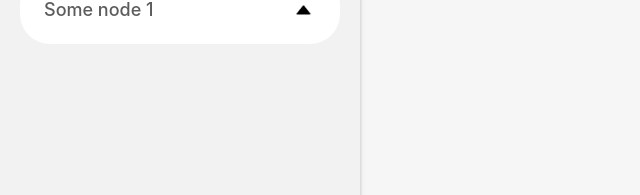
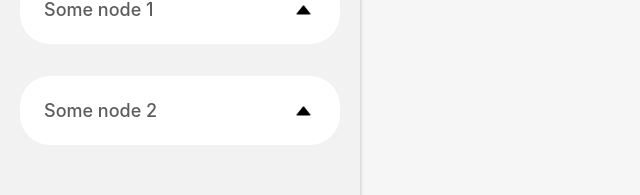
Before and after one commit to JohnAscenda/skf-test, a React (Create React App) app: page / in a window 1280 px wide. Shown: the part 185-380 px from the top of the page, without its empty margins (0-640 px from the left). Built offline with nearby package versions, Linux system fonts and the light colour scheme.

Commit message:
Add custom scrollbar for menuContainer

```diff
--- a/public/backend/menu.json
+++ b/public/backend/menu.json
@@ -26,6 +26,54 @@
           "name": "Some node 1.4"
         }
       ]
+    },
+    {
+      "name": "Some node 2",
+      "children": [
+        {
+          "name": "Some node 2.1",
+          "children": [
+            {
+              "name": "Some node 2.1.1"
+            }
+          ]
+        },
+        {
+          "name": "Some node 2.2",
+          "children": [
+            {
+              "name": "Some node 2.2.1",
+              "children": [
+                {
+                  "name": "Some node 2.2.2.1",
+                  "children": [
+                    {
+                      "name": "Some node 2.2.2.2.1"
+                    }
+                  ]
+                },
+                {
+                  "name": "Some node 2.2.2.2",
+                  "children": [
+                    {
+                      "name": "Some node 2.2.2.2.2"
+                    }
+                  ]
+                },
+                {
+                  "name": "Some node 2.2.2.3"
+                },
+                {
+                  "name": "Some node 2.2.2.4"
+                },
+                {
+                  "name": "Some node 2.2.2.5"
+                }
+              ]
+            }
+          ]
+        }
+      ]
     }
   ]
 }
--- a/src/App.scss
+++ b/src/App.scss
@@ -15,6 +15,18 @@
     max-width: 360px;
     background-color: #f2f2f2;
     box-shadow: 0px 4px 4px rgba(0, 0, 0, 0.25);
+    overflow-y: scroll;
+
+    &::-webkit-scrollbar {
+      width: 4px;
+    }
+    &::-webkit-scrollbar-thumb {
+      background: #cfcfcf;
+      border-radius: 4px;
+    }
+    &::-webkit-scrollbar-thumb:hover {
+      background: #b1b1b1;
+    }
   }
 
   .header {
```
